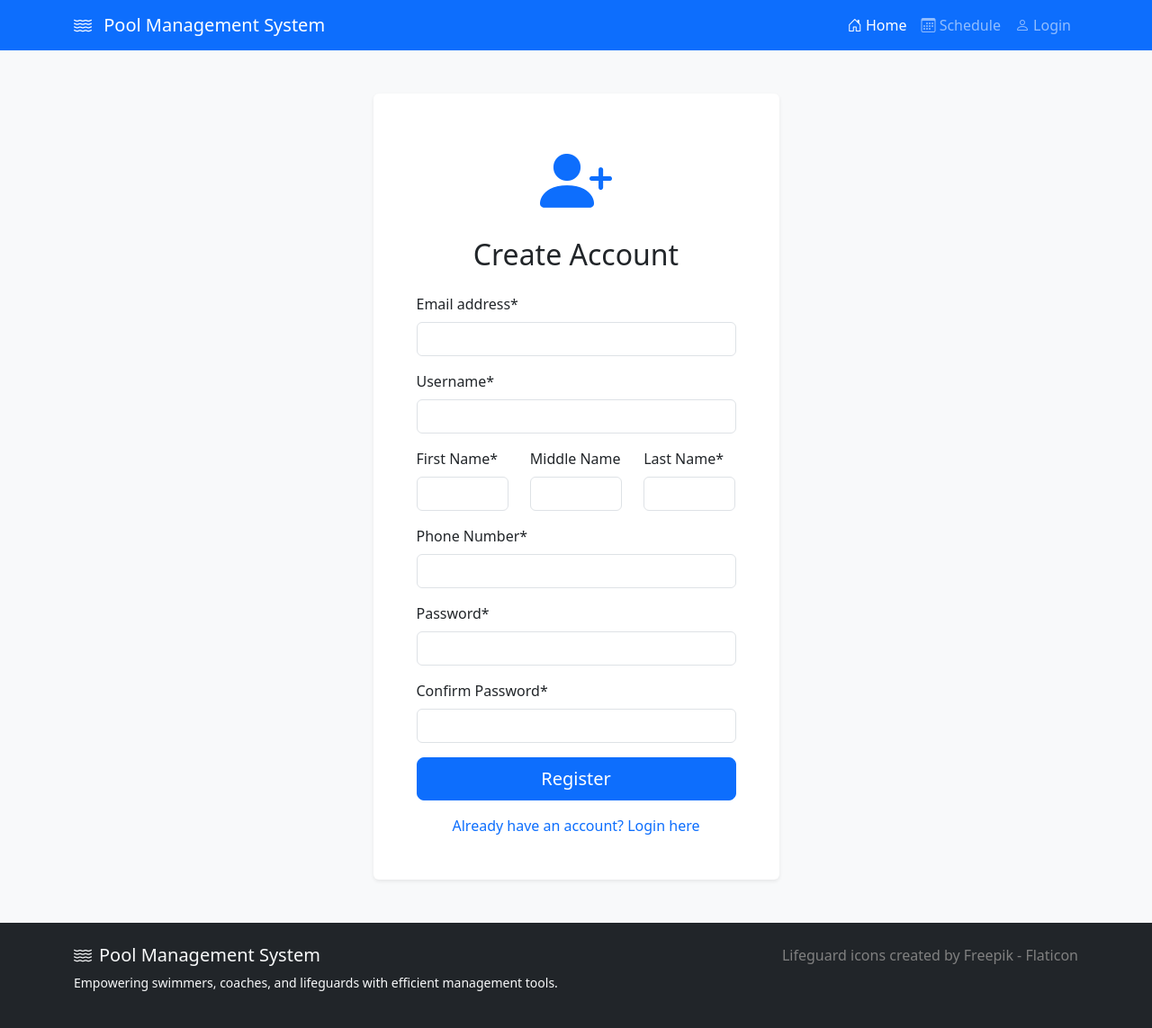
After one commit to mehmet-canb/cs353-project, a Python web app: template src/pms/templates/auth/register.html in a window 1280 px wide. The commit adds this page. Shown: the whole page at 90% size. Run offline with Jinja, Linux system fonts and the light colour scheme; the template is opened without the code that fills it, so the values that code supplies are empty.

Commit message:
Add initial login and register pages

```diff
--- /dev/null
+++ b/src/pms/templates/auth/register.html
@@ -0,0 +1,76 @@
+<!DOCTYPE html>
+<html lang="en">
+{% include "head.html" %}
+<body class="bg-light">
+    <!-- Navigation -->
+    {% include "nav.html" %}
+
+    <!-- Register Form Section -->
+    <div class="container my-5">
+        <div class="row justify-content-center">
+            <div class="col-md-6 col-lg-5">
+                <div class="card border-0 shadow-sm">
+                    <div class="card-body p-5">
+                        <div class="text-center mb-4">
+                            <i class="bi bi-person-plus-fill text-primary display-1"></i>
+                            <h2 class="mt-3 mb-4">Create Account</h2>
+                        </div>
+                        <form method="POST" action="{{ url_for('auth.register') }}">
+                            <div class="mb-3">
+                                <label for="email" class="form-label">Email address*</label>
+                                <input type="email" maxlength="250" class="form-control" id="email" name="email" required>
+                            </div>
+                            <div class="mb-3">
+                                <label for="username" class="form-label">Username*</label>
+                                <input type="text" maxlength="100" class="form-control" id="username" name="username" required>
+                            </div>
+                            <div class="row">
+                                <div class="col-md-4 mb-3">
+                                    <label for="forename" class="form-label">First Name*</label>
+                                    <input type="text" maxlength="255" class="form-control" id="forename" name="forename" required>
+                                </div>
+                                <div class="col-md-4 mb-3">
+                                    <label for="middlename" class="form-label">Middle Name</label>
+                                    <input type="text" maxlength="100" class="form-control" id="middlename" name="middlename" value="">
+                                </div>
+                                <div class="col-md-4 mb-3">
+                                    <label for="surname" class="form-label">Last Name*</label>
+                                    <input type="text" maxlength="100" class="form-control" id="surname" name="surname" required>
+                                </div>
+                            </div>
+                            <div class="mb-3">
+                                <label for="phone_no" class="form-label">Phone Number*</label>
+                                <input type="tel" maxlength="15" class="form-control" id="phone_no" name="phone_no" required>
+                            </div>
+                            <div class="mb-3">
+                                <label for="password" class="form-label">Password*</label>
+                                <input type="password" class="form-control" id="password" name="password" required>
+                            </div>
+                            <div class="mb-3">
+                                <label for="confirm_password" class="form-label">Confirm Password*</label>
+                                <input type="password" class="form-control" id="confirm_password" name="confirm_password" required>
+                            </div>
+                            <div class="d-grid gap-2">
+                                <button type="submit" class="btn btn-primary btn-lg">Register</button>
+                            </div>
+                            <div class="text-center mt-3">
+                                <a href="{{ url_for('auth.login_page') }}" class="text-decoration-none">Already have an account? Login here</a>
+                            </div>
+                        </form>
+                        {% if error %}
+                        <div class="alert alert-danger mt-3" role="alert">
+                            {{ error }}
+                        </div>
+                        {% endif %}
+                    </div>
+                </div>
+            </div>
+        </div>
+    </div>
+
+    <!-- Footer -->
+    {% include "footer.html" %}
+
+    <script src="https://cdn.jsdelivr.net/npm/bootstrap@5.3.2/dist/js/bootstrap.bundle.min.js"></script>
+</body>
+</html>
--- /dev/null
+++ b/src/pms/templates/footer.html
@@ -0,0 +1,13 @@
+<footer class="bg-dark text-light py-4 mt-5">
+    <div class="container">
+        <div class="row">
+            <div class="col-md-6">
+                <h5><i class="bi bi-water me-2"></i>Pool Management System</h5>
+                <p class="small">Empowering swimmers, coaches, and lifeguards with efficient management tools.</p>
+            </div>
+            <div class="col-md-6 text-md-end">
+                <a href="https://www.flaticon.com/free-icons/lifeguard" title="lifeguard icons" style="text-decoration: none; color: gray">Lifeguard icons created by Freepik - Flaticon</a>
+            </div>
+        </div>
+    </div>
+</footer>
--- /dev/null
+++ b/src/pms/templates/head.html
@@ -0,0 +1,8 @@
+<head>
+    <meta charset="UTF-8">
+    <meta name="viewport" content="width=device-width, initial-scale=1.0">
+    <title>Pool Management System</title>
+    <link href="https://cdn.jsdelivr.net/npm/bootstrap@5.3.2/dist/css/bootstrap.min.css" rel="stylesheet">
+    <link href="https://cdn.jsdelivr.net/npm/bootstrap-icons@1.11.1/font/bootstrap-icons.css" rel="stylesheet">
+    <link rel="icon" href="{{ url_for('static', filename='favicon.ico') }}" type="image/x-icon">
+</head>
--- /dev/null
+++ b/src/pms/templates/nav.html
@@ -0,0 +1,30 @@
+<nav class="navbar navbar-expand-lg navbar-dark bg-primary">
+    <div class="container">
+        <a class="navbar-brand" href="{{ url_for('main.index') }}">
+            <i class="bi bi-water me-2"></i>
+            Pool Management System
+        </a>
+        <button class="navbar-toggler" type="button" data-bs-toggle="collapse" data-bs-target="#navbarNav">
+            <span class="navbar-toggler-icon"></span>
+        </button>
+        <div class="collapse navbar-collapse" id="navbarNav">
+            <ul class="navbar-nav ms-auto">
+                <li class="nav-item">
+                    <a class="nav-link active" href="{{ url_for('main.index') }}"><i class="bi bi-house-door"></i> Home</a> <!-- TODO: Add link to home page -->
+                </li>
+                <li class="nav-item">
+                    <a class="nav-link" href="#"><i class="bi bi-calendar3"></i> Schedule</a> <!-- TODO: Add link to schedule page -->
+                </li>
+                <li class="nav-item">
+                    {% if current_user.is_authenticated %}
+                        <form action="{{ url_for('auth.logout') }}" method="post">
+                            <button type="submit" class="btn btn-link nav-link"><i class="bi bi-box-arrow-right"></i> Logout</button>
+                        </form>
+                    {% else %}
+                        <a class="nav-link" href="{{ url_for('auth.login_page') }}"><i class="bi bi-person"></i> Login</a>
+                    {% endif %}
+                </li>
+            </ul>
+        </div>
+    </div>
+</nav>
```
Also changed, not shown: src/pms/__init__.py (+7 -53 lines), src/pms/authorization.py (added, +78 -0 lines), src/pms/db.py (+33 -0 lines), src/pms/routes/auth.py (added, +66 -0 lines), src/pms/templates/auth/login.html (added, +58 -0 lines), src/pms/templates/index.html (+12 -48 lines), 1 other file.
